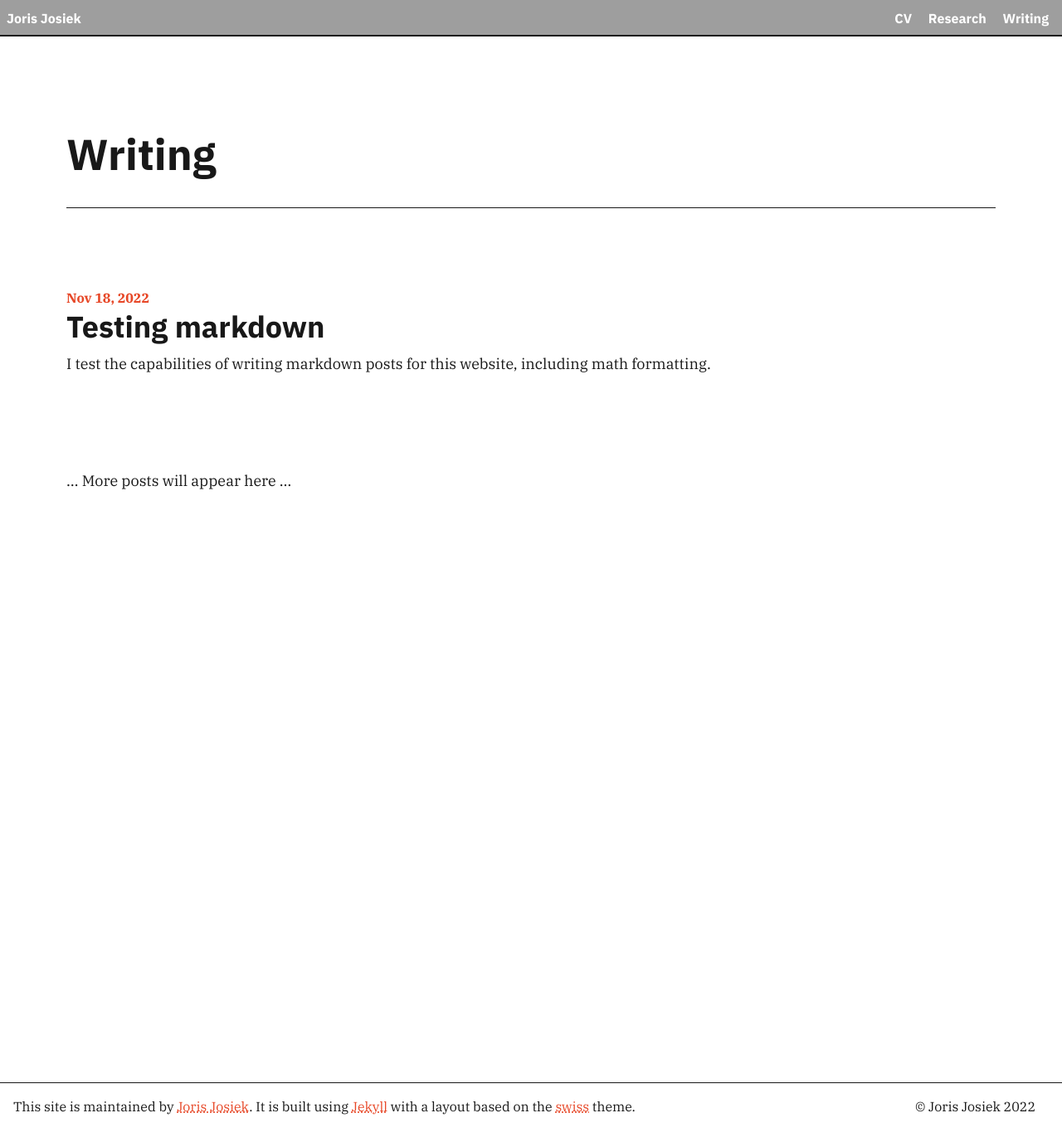
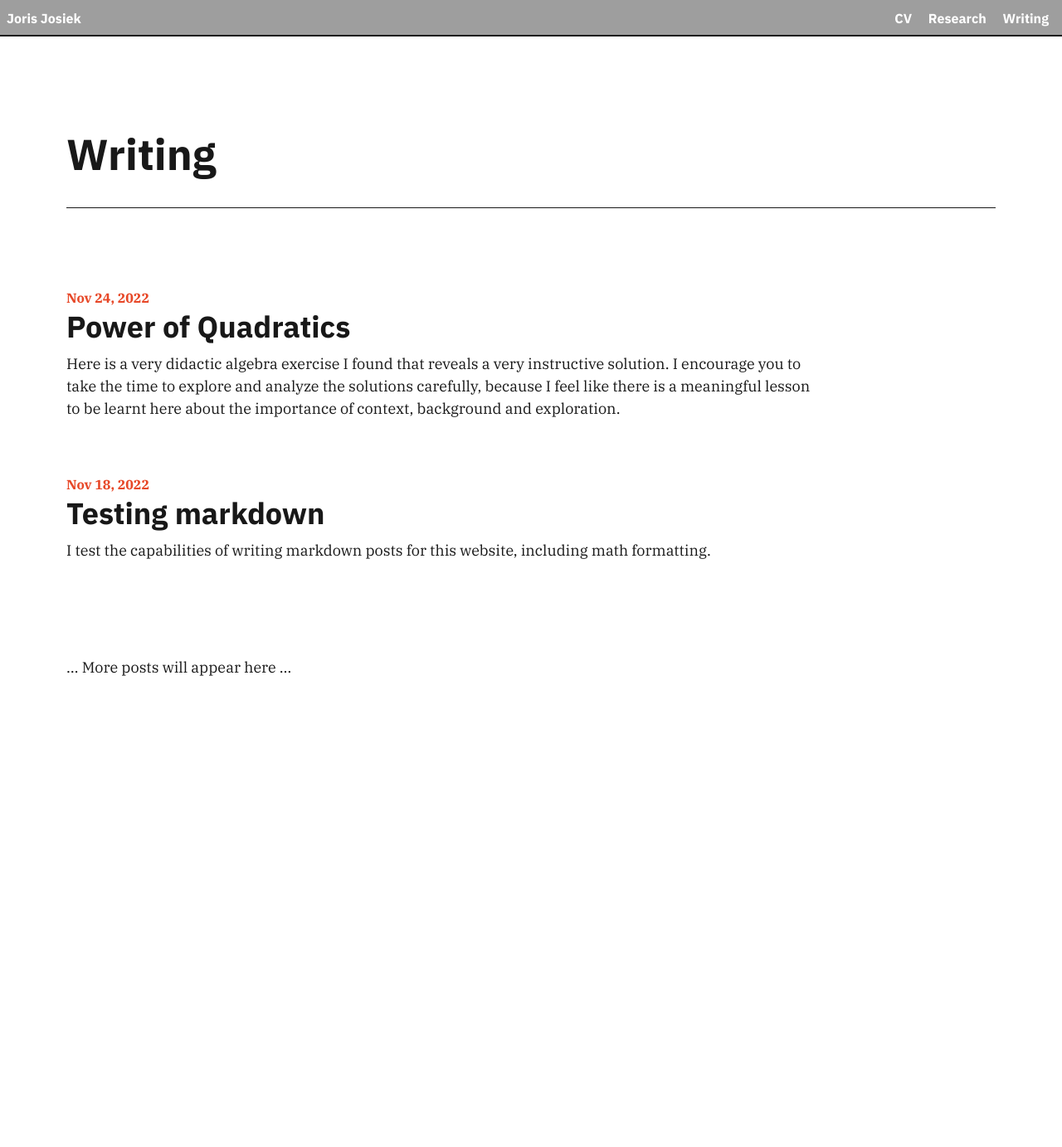
Before and after one commit to JorisJosiek/jorisjosiek.github.io, a Jekyll site: the page built from writing.md, in a window 1280 px wide and 1400 px high. Shown: the top 1383 px of the window at 83% size. Built offline with Jekyll 4.4.1, drawn with Linux system fonts in a browser that asks for light colours; part of the change alters nothing that is shown.

Commit message:
New post.

```diff
--- /dev/null
+++ b/_posts/2022-11-24-power-of-quadratics.md
@@ -0,0 +1,44 @@
+---
+layout: post
+title: Power of Quadratics
+abstract: Here is a very didactic algebra exercise I found that reveals a very instructive solution. I encourage you to take the time to explore and analyze the solutions carefully, because I feel like there is a meaningful lesson to be learnt here about the importance of context, background and exploration.
+---
+
+I saw a problem similar to the one I am about to present pass through my Twitter feed some time ago but unfortunately, I remember neither the author nor the exact nature of the equation involved. However, knowing the essence of its solution I managed to reverse-engineer a new problem that will hopefully have the same effect on the solver as the original problem had on me.
+
+### The problem
+
+Find all real values of $$x$$ that satisfy the equation
+\begin{equation}
+    (x^2-7x+11)^{(x^2-18x+77)}=1\text{.}
+\end{equation}
+
+*Scroll for solution (Spoilers!)*
+
+<br><br><br><br><br><br><br><br><br><br><br><br><br><br><br>
+
+### The solution
+
+We first notice that we have an equation of the form $$A^B=1$$, where $$A$$ and $$B$$ are real numbers. Without worrying about the specific expressions contained in $$A$$ and $$B$$, let us first consider the different possibilities to solve this simple equation. This part of the solution is arguably the most insightful part because it requires care and an eye for detail.
+
+So, what are the solutions for $$A$$ and $$B$$ ?
+
+1. $$B=0$$. We know that any number to the zeroth power is equal to one. Or should I say, *almost* any number. The subtlety here is that $$0^0$$ is undefined, so this solution is only works if $$A\neq 0$$. This is something that needs to be verified for any solution we find to $$B=0$$.
+
+2. $$A=1$$. This is a solution without exception. One raised to any power is still one.
+
+3. $$A=-1$$. This is the solution that many people (including myself) miss at first sight. Careful consideration reveals that this is indeed a solution if $$B$$ is an even integer, since $$-1$$ raised to an even power is indeed one.
+
+After some reflection, we come to the conclusion that any solution to $$A^B=1$$ must fall into (at least) one of the above three categories. An important constraint in this argument is that $$A$$ and $$B$$ are both real. Indeed, if $$A$$ or $$B$$ are allowed to be arbitrary complex numbers, then there are many more solutions and classifying them is no longer a trivial task.
+
+Now, let us consider each of the above cases substituting in the expressions with $$x$$, i.e. $$A=x^2-7x+11$$ and $$B=x^2-18x+77$$.
+
+1. $$B=0$$. This is equivalent to the quadratic equation $$x^2-18x+77=0$$ which can be factorized as $$(x-7)(x-11)=0$$ and therefore yields two candidates $$x=7$$ and $$x=11$$. A quick but important check verifies that $$A\neq 0$$ for either of these values, so they are indeed solutions of the problem.
+
+2. $$A=1$$. This is equivalent to the quadratic equation $$x^2-7x+11=1$$, or $$x^2-7x+10=0$$ which can be factorized as $$(x-2)(x-5)$$. This directly yields two further solutions $$x=2$$ and $$x=5$$.
+
+3. $$A=-1$$. This is equivalent to the quadratic equation $$x^2-7x+11=-1$$, or $$x^2-7x+12=0$$ which can be factorized as $$(x-3)(x-4)$$. This gives us two candidates $$x=3$$ and $$x=4$$, but they are not verified solutions until we check that $$B$$ is even for these cases. A simple calculation finds $$B=32$$ for $$x=3$$, so this is indeed a solution. For $$x=4$$, we obtain $$B=27$$ which is odd. Therefore, $$x=4$$ is in fact not a true solution to the problem!
+
+The full set of solutions is therefore $$x=2,3,5,7,11$$, or the first five prime numbers. Pretty cool, no?
+
+In all seriousness, this problem illustrates that the underlying conditions and assumptions behind an equation or solution are just as important as the solution itself. This is a point that can be extrapolated to transcend mathematics or even the natural sciences: In order to understand and apply any law or relation correctly, it is fundamental not only to understand the law itself, but also to understand the context in which it is valid.
--- a/_sass/_components.scss
+++ b/_sass/_components.scss
@@ -34,6 +34,20 @@ code {
     @media (min-width: $breakpoint-lg) {
       font-size: $prose-font-size;
       width: (12 / 12 * 100%); // matches col-10
+    }
+
+    @media (max-width: $breakpoint-lg) {
+      font-size: $prose-size-mobile;
+    }
+
+  }
+
+  details {
+
+    width: 100%;
+
+    @media (min-width: $breakpoint-lg) {
+      font-size: $prose-font-size;
     }
 
     @media (max-width: $breakpoint-lg) {
```
